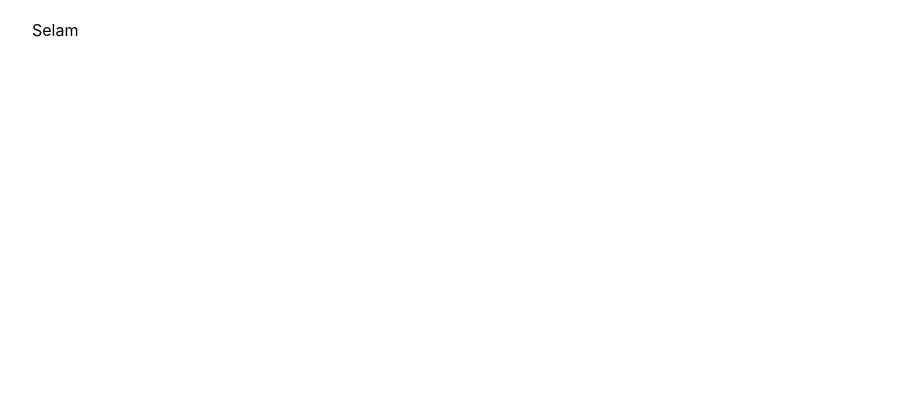
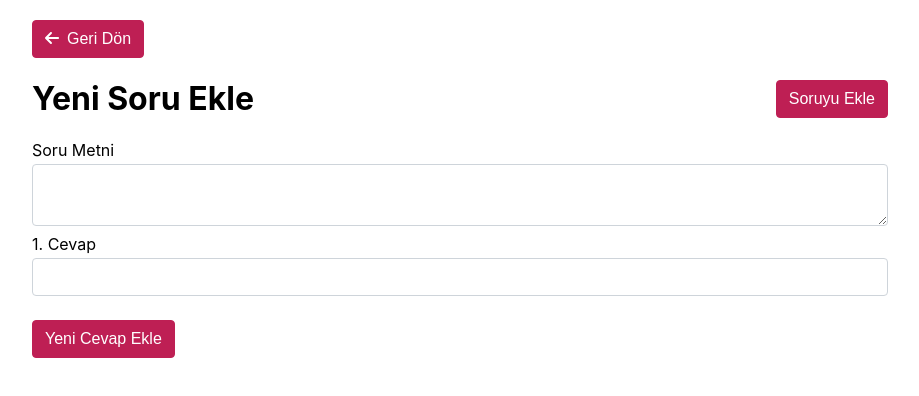
Before and after one commit to Soul244/yemek-test-case, a Next.js app: page /questions/new in a window 1280 px wide. Shown: the top 396 px of the page, without its empty margins (180-1099 px from the left). Built offline with nearby package versions, Linux system fonts and the light colour scheme.

Commit message:
added new page
* added new page
* created new form elements

```diff
--- /dev/null
+++ b/components/FormElements/Button.tsx
@@ -0,0 +1,34 @@
+import React from 'react';
+import styled from 'styled-components';
+
+const ButtonStyled = styled.button`
+  display: inline-block;
+  padding: 0.375rem 0.75rem;
+  font-weight: 400;
+  line-height: 1.5;
+  background-color: ${props => props.theme.colors.primary};
+  color: #fff;
+  border: 1px solid ${props => props.theme.colors.primary};
+  border-radius: 0.25rem;
+  text-align: center;
+  text-decoration: none;
+  vertical-align: middle;
+  user-select: none;
+  font-size: 1rem;
+  transition: color 0.15s ease-in-out, background-color 0.15s ease-in-out, border-color 0.15s ease-in-out, box-shadow 0.15s ease-in-out;
+  &:not(:disabled) {
+    cursor: pointer;
+  }
+  &:hover{
+    background-color: ${props => props.theme.colors.primaryHover};
+    border-color: ${props => props.theme.colors.primaryHover};
+  }
+`;
+
+function Button(props: React.HTMLAttributes<HTMLButtonElement>) {
+  return <ButtonStyled {...props}></ButtonStyled>;
+}
+
+Button.propTypes = {};
+
+export default Button;
--- /dev/null
+++ b/components/FormElements/FormGroup.tsx
@@ -0,0 +1,15 @@
+import React from 'react';
+import styled from 'styled-components';
+
+const FormGroupStyled = styled.div`
+  display: block;
+  margin-bottom: 0.5rem;
+`;
+
+function FormGroup(props: React.HTMLAttributes<HTMLDivElement>) {
+  return <FormGroupStyled {...props}></FormGroupStyled>;
+}
+
+FormGroup.propTypes = {};
+
+export default FormGroup;
--- /dev/null
+++ b/components/FormElements/Input.tsx
@@ -0,0 +1,33 @@
+import React from 'react';
+import styled from 'styled-components';
+
+const InputStyled = styled.input`
+  display: block;
+  width: 100%;
+  padding: 0.375rem 0.75rem;
+  font-size: 1rem;
+  font-weight: 400;
+  line-height: 1.5;
+  color: #212529;
+  background-color: #fff;
+  background-clip: padding-box;
+  border: 1px solid #ced4da;
+  appearance: none;
+  border-radius: 0.25rem;
+  transition: border-color 0.15s ease-in-out, box-shadow 0.15s ease-in-out;
+  &:focus {
+    color: #212529;
+    background-color: #fff;
+    border-color: #86b7fe;
+    outline: 0;
+    box-shadow: 0 0 0 0.25rem rgb(13 110 253 / 25%);
+  }
+`;
+
+function Input(props: React.HTMLAttributes<HTMLInputElement>) {
+  return <InputStyled {...props}></InputStyled>;
+}
+
+Input.propTypes = {};
+
+export default Input;
--- /dev/null
+++ b/components/FormElements/Label.tsx
@@ -0,0 +1,15 @@
+import React from 'react';
+import styled from 'styled-components';
+
+const LabelStyled = styled.label`
+  display: block;
+  margin-bottom: 0.25rem;
+`;
+
+function Label(props: React.HTMLAttributes<HTMLLabelElement>) {
+  return <LabelStyled {...props}></LabelStyled>;
+}
+
+Label.propTypes = {};
+
+export default Label;
--- /dev/null
+++ b/components/FormElements/Textarea.tsx
@@ -0,0 +1,31 @@
+import React from 'react';
+import styled from 'styled-components';
+
+const TextareaStyled = styled.textarea`
+  display: block;
+  width: 100%;
+  padding: 0.375rem 0.75rem;
+  font-size: 1rem;
+  line-height: 1.5;
+  color: #495057;
+  background-color: #fff;
+  background-clip: padding-box;
+  border: 1px solid #ced4da;
+  border-radius: 0.25rem;
+  transition: border-color 0.15s ease-in-out, box-shadow 0.15s ease-in-out;
+  &:focus {
+    color: #495057;
+    background-color: #fff;
+    border-color: #80bdff;
+    outline: 0;
+    box-shadow: 0 0 0 0.2rem rgb(0 123 255 / 25%);
+  }
+`;
+
+function Textarea(props: React.HTMLAttributes<HTMLTextAreaElement>) {
+  return <TextareaStyled {...props}></TextareaStyled>;
+}
+
+Textarea.propTypes = {};
+
+export default Textarea;
--- /dev/null
+++ b/components/FormElements/index.tsx
@@ -0,0 +1,7 @@
+import Button from './Button';
+import Input from './Input';
+import Textarea from './Textarea';
+import Label from './Label';
+import FormGroup from './FormGroup';
+
+export { Button, Input, Textarea, Label, FormGroup };
--- a/containers/QuestionDetail.tsx
+++ b/containers/QuestionDetail.tsx
@@ -45,16 +45,16 @@ const QuestionDetail = ({ isQuestionLoading, question, getQuestionDetail }: Ques
         <Loading />
       ) : (
         <Grid gridTemplateColumns={['auto', 'auto', 'auto', 'auto']}>
-          {isSuccess === true && <Alert type='success'>Oylama Başarılı</Alert>}
-          {isSuccess === false && <Alert type='error'>Hata gerçekleşti</Alert>}
           {question?.choices.map((item, index) => (
             <CardStyled key={`question-${index}`} hasShadowAnimation onClick={() => vote(item.url)}>
-              <CardBody style={{ display: 'flex', justifyContent: "space-between" }}>
+              <CardBody style={{ display: 'flex', justifyContent: 'space-between' }}>
                 <span>{item.choice}</span>
                 <span>Oy Sayısı: {item.votes}</span>
               </CardBody>
             </CardStyled>
           ))}
+          {isSuccess === true && <Alert type='success'>Oylama Başarılı</Alert>}
+          {isSuccess === false && <Alert type='error'>Hata gerçekleşti</Alert>}
         </Grid>
       )}
     </>
--- a/pages/_app.tsx
+++ b/pages/_app.tsx
@@ -7,6 +7,7 @@ import { createGlobalStyle, ThemeProvider } from 'styled-components';
 const theme = {
   colors: {
     primary: '#be1f54',
+    primaryHover: '#c43565'
   }
 };
 
--- a/pages/questions/new.tsx
+++ b/pages/questions/new.tsx
@@ -1,10 +1,67 @@
 import type { NextPage } from 'next';
 import Head from 'next/head';
+import { useRouter } from 'next/router';
+import { useState } from 'react';
 
 import Container from 'components/Container';
-
+import { Input, Button, Textarea, FormGroup, Label } from 'components/FormElements';
+import { FontAwesomeIcon } from '@fortawesome/react-fontawesome';
+import Grid from 'components/Grid';
+import axios from 'axiosInstance';
+import Alert from 'components/Alert';
 
 const NewQuestion: NextPage = () => {
+  const router = useRouter();
+  const [question, setQuestion] = useState<string>('');
+  const [choices, setChoices] = useState<string[]>(['']);
+  const [isSuccess, setIsSuccess] = useState<boolean | null>(null);
+  const [validationErrors, setValidationErrors] = useState<string[]>([]);
+
+  const addChoice = () => {
+    setChoices([...choices, '']);
+  };
+
+  const removeChoice = (index: number) => {
+    const newChoices = [...choices];
+    newChoices.splice(index, 1);
+    setChoices(newChoices);
+  };
+
+  const handleChoiceChange = (index: number, value: string) => {
+    const newChoices = [...choices];
+    newChoices[index] = value;
+    setChoices(newChoices);
+  };
+
+  const submitQuestion = async (event: any) => {
+    try {
+      event.preventDefault();
+      setIsSuccess(null);
+      setValidationErrors([]);
+
+      if (!question) {
+        setValidationErrors(prevState=>([...prevState, 'Soru boş bırakılamaz']));
+      }
+      if (choices.length < 2) {
+        setValidationErrors(prevState=>([...prevState, 'En az 2 seçenek olmalıdır']));
+      }
+      if (validationErrors.length) {
+        setIsSuccess(false);
+        return;
+      }
+      const data = {
+        question,
+        choices,
+      };
+      await axios.post('questions?page=1', data);
+      setIsSuccess(true);
+      setQuestion('');
+      setChoices(['']);
+    } catch (error) {
+      setIsSuccess(false);
+    }
+  };
+
   return (
     <div>
       <Head>
@@ -14,7 +71,45 @@ const NewQuestion: NextPage = () => {
       </Head>
       <main>
         <Container>
-          Selam
+          <Button type='button' onClick={() => router.back()}>
+            <FontAwesomeIcon icon='arrow-left' style={{ marginRight: '0.5rem' }}></FontAwesomeIcon>
+            Geri Dön
+          </Button>
+          <form onSubmit={submitQuestion}>
+            <div style={{ display: 'flex', justifyContent: 'space-between', alignItems: 'center' }}>
+              <h1>Yeni Soru Ekle</h1>
+              <Button type='submit'>Soruyu Ekle</Button>
+            </div>
+            {isSuccess === true && <Alert type='success'>Soru eklendi</Alert>}
+            {isSuccess === false && !validationErrors.length && <Alert type='error'>Hata gerçekleşti</Alert>}
+            {isSuccess === false &&
+              validationErrors.length &&
+              validationErrors.map((validationError, index) => (
+                <Alert key={`error-${index}`} type='warning'>
+                  {validationError}
+                </Alert>
+              ))}
+            <FormGroup>
+              <Label htmlFor='question'>Soru Metni</Label>
+              <Textarea name='question' value={question} onChange={(e) => setQuestion(e.target.value)}></Textarea>
+            </FormGroup>
+            {choices.map((choice, index) => (
+              <FormGroup key={`choice-${index}`}>
+                <Label htmlFor={`choice-${index}`}>{index + 1}. Cevap</Label>
+                <Grid gridTemplateColumns={index !== 0 ? ['1fr auto', '1fr auto', '1fr auto'] : ['auto', 'auto', 'auto']}>
+                  <Input name={`choice-${index}`} type='text' value={choice} onChange={(e) => handleChoiceChange(index, e.target.value)} />
+                  {index !== 0 && (
+                    <Button type='button' onClick={() => removeChoice(index)}>
+                      <FontAwesomeIcon icon='times'></FontAwesomeIcon>
+                    </Button>
+                  )}
+                </Grid>
+              </FormGroup>
+            ))}
+            <Button onClick={addChoice} type='button' style={{ marginTop: '1rem' }}>
+              Yeni Cevap Ekle
+            </Button>
+          </form>
         </Container>
       </main>
     </div>
```
Also changed, not shown: pages/questions/[questionid].tsx (+4 -3 lines).
